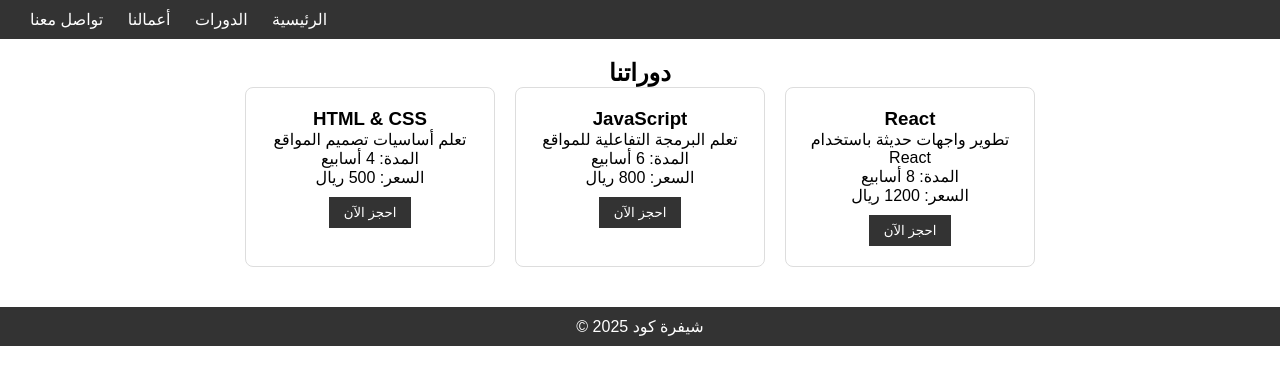
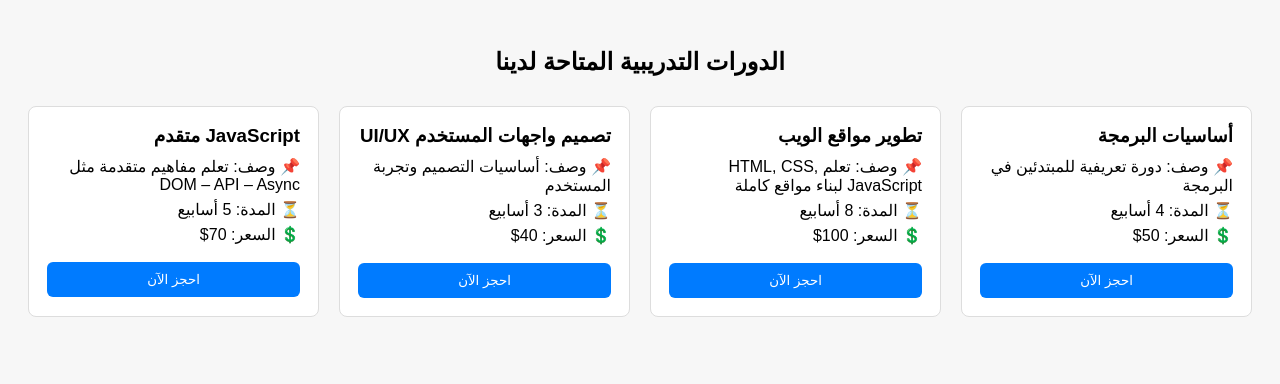
Before and after one commit to Saif-Alnajjar/dashboard-codecenter, a plain HTML site: page courses.html in a window 1280 px wide. Drawn offline with Linux system fonts and the light colour scheme; files that its build step writes are made by us from their sources.

Commit message:
Update courses.html

```diff
--- a/courses.html
+++ b/courses.html
@@ -4,65 +4,96 @@
     <meta charset="UTF-8">
     <meta name="viewport" content="width=device-width, initial-scale=1.0">
     <title>الدورات - شيفرة كود</title>
-    <link rel="stylesheet" href="css/style.css">
+
+    <style>
+        body {
+            font-family: Arial, sans-serif;
+            direction: rtl;
+            background: #f7f7f7;
+            padding: 20px;
+        }
+
+        h2 {
+            text-align: center;
+            margin-bottom: 30px;
+        }
+
+        .courses-container {
+            display: grid;
+            grid-template-columns: repeat(auto-fit, minmax(260px, 1fr));
+            gap: 20px;
+        }
+
+        .course-card {
+            background: white;
+            padding: 18px;
+            border-radius: 8px;
+            border: 1px solid #ddd;
+        }
+
+        .course-card h3 {
+            margin: 0 0 10px;
+        }
+
+        .course-card p {
+            margin: 6px 0;
+        }
+
+        button {
+            margin-top: 12px;
+            width: 100%;
+            padding: 10px;
+            background: #007bff;
+            border: none;
+            color: white;
+            border-radius: 6px;
+        }
+
+        button:hover {
+            background: #0056b3;
+            cursor: pointer;
+        }
+    </style>
 </head>
 <body>
-    <header>
-        <nav>
-            <a href="index.html">الرئيسية</a>
-            <a href="courses.html">الدورات</a>
-            <a href="portfolio.html">أعمالنا</a>
-            <a href="contact.html">تواصل معنا</a>
-        </nav>
-    </header>
 
-    <section class="courses">
-        <h2>دوراتنا</h2>
-        <div class="course-cards">
-            <div class="course-card">
-                <h3>HTML & CSS</h3>
-                <p>تعلم أساسيات تصميم المواقع</p>
-                <p>المدة: 4 أسابيع</p>
-                <p>السعر: 500 ريال</p>
-                <button onclick="openBookingForm('HTML & CSS')">احجز الآن</button>
-            </div>
-            <div class="course-card">
-                <h3>JavaScript</h3>
-                <p>تعلم البرمجة التفاعلية للمواقع</p>
-                <p>المدة: 6 أسابيع</p>
-                <p>السعر: 800 ريال</p>
-                <button onclick="openBookingForm('JavaScript')">احجز الآن</button>
-            </div>
-            <div class="course-card">
-                <h3>React</h3>
-                <p>تطوير واجهات حديثة باستخدام React</p>
-                <p>المدة: 8 أسابيع</p>
-                <p>السعر: 1200 ريال</p>
-                <button onclick="openBookingForm('React')">احجز الآن</button>
-            </div>
-        </div>
+<h2>الدورات التدريبية المتاحة لدينا</h2>
 
-        <!-- نموذج الحجز -->
-        <div id="bookingFormContainer" class="modal">
-            <div class="modal-content">
-                <span class="close" onclick="closeBookingForm()">&times;</span>
-                <h3>احجز دورتك</h3>
-                <form id="bookingForm">
-                    <input type="text" id="name" placeholder="الاسم" required>
-                    <input type="tel" id="phone" placeholder="رقم الجوال" required>
-                    <input type="email" id="email" placeholder="البريد" required>
-                    <input type="text" id="course" readonly>
-                    <button type="submit">إرسال الحجز</button>
-                </form>
-            </div>
-        </div>
+<div class="courses-container">
 
-    </section>
+    <div class="course-card">
+        <h3>أساسيات البرمجة</h3>
+        <p>📌 وصف: دورة تعريفية للمبتدئين في البرمجة</p>
+        <p>⏳ المدة: 4 أسابيع</p>
+        <p>💲 السعر: 50$</p>
+        <button onclick="window.location.href='booking.html'">احجز الآن</button>
+    </div>
 
-    <footer>
-        <p>© 2025 شيفرة كود</p>
-    </footer>
+    <div class="course-card">
+        <h3>تطوير مواقع الويب</h3>
+        <p>📌 وصف: تعلم HTML, CSS, JavaScript لبناء مواقع كاملة</p>
+        <p>⏳ المدة: 8 أسابيع</p>
+        <p>💲 السعر: 100$</p>
+        <button onclick="window.location.href='booking.html'">احجز الآن</button>
+    </div>
 
-    <script src="js/main.js"></script>
+    <div class="course-card">
+        <h3>تصميم واجهات المستخدم UI/UX</h3>
+        <p>📌 وصف: أساسيات التصميم وتجربة المستخدم</p>
+        <p>⏳ المدة: 3 أسابيع</p>
+        <p>💲 السعر: 40$</p>
+        <button onclick="window.location.href='booking.html'">احجز الآن</button>
+    </div>
+
+    <div class="course-card">
+        <h3>JavaScript متقدم</h3>
+        <p>📌 وصف: تعلم مفاهيم متقدمة مثل DOM – API – Async </p>
+        <p>⏳ المدة: 5 أسابيع</p>
+        <p>💲 السعر: 70$</p>
+        <button onclick="window.location.href='booking.html'">احجز الآن</button>
+    </div>
+
+</div>
+
 </body>
 </html>
```
